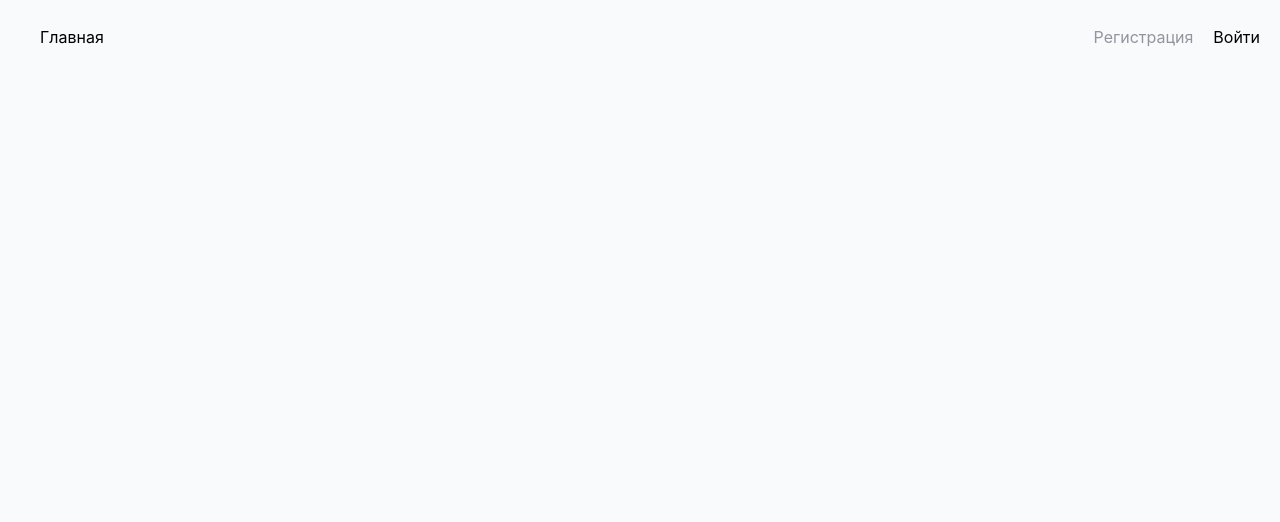
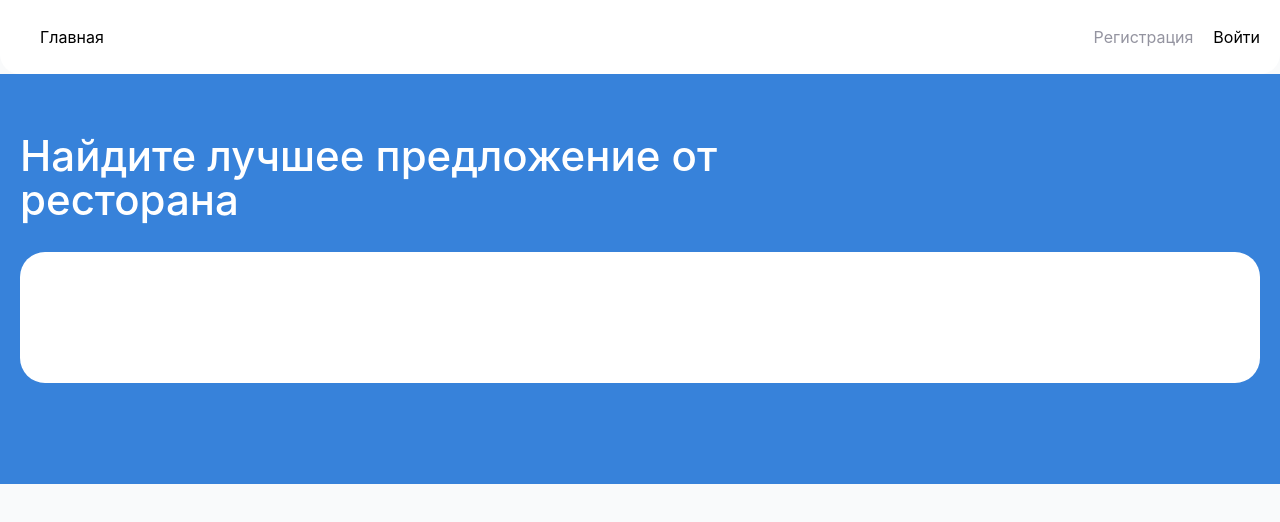
Before and after one commit to mlgmontage/codeuniontask, a React (Create React App) app: page / in a window 1280 px wide. Shown: the top 522 px of the page. Built offline with nearby package versions, Linux system fonts and the light colour scheme.

Commit message:
feat: Jumbotron component

```diff
--- a/src/App.tsx
+++ b/src/App.tsx
@@ -1,10 +1,12 @@
 import React from "react";
 import Header from "./components/Header";
+import Jumbotron from "./components/Jumbotron";
 
 const App = () => {
   return (
     <div className="text-red-500">
       <Header />
+      <Jumbotron />
     </div>
   );
 };
--- a/src/components/Header.tsx
+++ b/src/components/Header.tsx
@@ -2,7 +2,8 @@ import React from "react";
 
 const Header = () => {
   return (
-    <header className="w-[1240px] h-[74px] m-auto flex justify-between items-center rounded-b">
+    <header className="rounded-b bg-white">
+      <div className="w-[1240px] h-[74px] m-auto flex justify-between items-center">
         <div className="ml-5">Главная</div>
         <div className="flex gap-5">
           <a className="text-gray" href="#">
@@ -10,6 +11,7 @@ const Header = () => {
           </a>
           <button>Войти</button>
         </div>
+      </div>
     </header>
   );
 };
--- /dev/null
+++ b/src/components/Jumbotron.tsx
@@ -0,0 +1,18 @@
+import React from "react";
+
+const Jumbotron = () => {
+  return (
+    <div className="h-[410px] bg-blue">
+      <div className="w-[1240px] m-auto flex flex-col justify-center">
+        <h1 className="text-xl text-white mb-[30px] mt-[60px]">
+          Найдите лучшее предложение от
+          <br />
+          ресторана
+        </h1>
+        <div className="w-full flex justify-between p-[36px] h-[131px] rounded-lg bg-white"></div>
+      </div>
+    </div>
+  );
+};
+
+export default Jumbotron;
--- a/tailwind.config.js
+++ b/tailwind.config.js
@@ -6,11 +6,21 @@ module.exports = {
     colors: {
       blue: '#3782DA',
       gray: '#9494A0',
-      dark: '#424F5E'
+      dark: '#424F5E',
+      white: '#FFFFFF'
     },
     borderRadius: {
       none: '0',
-      DEFAULT: '20px'
+      DEFAULT: '20px',
+      lg: '25px'
+    },
+    fontSize: {
+      xxs: ['16px', {fontWeight: 450, lineHeight: '20px'}],
+      xs: ['18px', {fontWeight: 400, lineHeight: '20px'}],
+      base: ['20px', {fontWeight: 400, lineHeight: '25px'}],
+      boldBase: ['20px', {fontWeight: 500, lineHeight: '20px'}],
+      lg: ['34px', {fontWeight: 500, lineHeight: '34px'}],
+      xl: ['42px', {fontWeight: 500, lineHeight: '44px'}],
     }
   },
   plugins: [],
```
Lines whose indentation alone changed are shown as unchanged.
